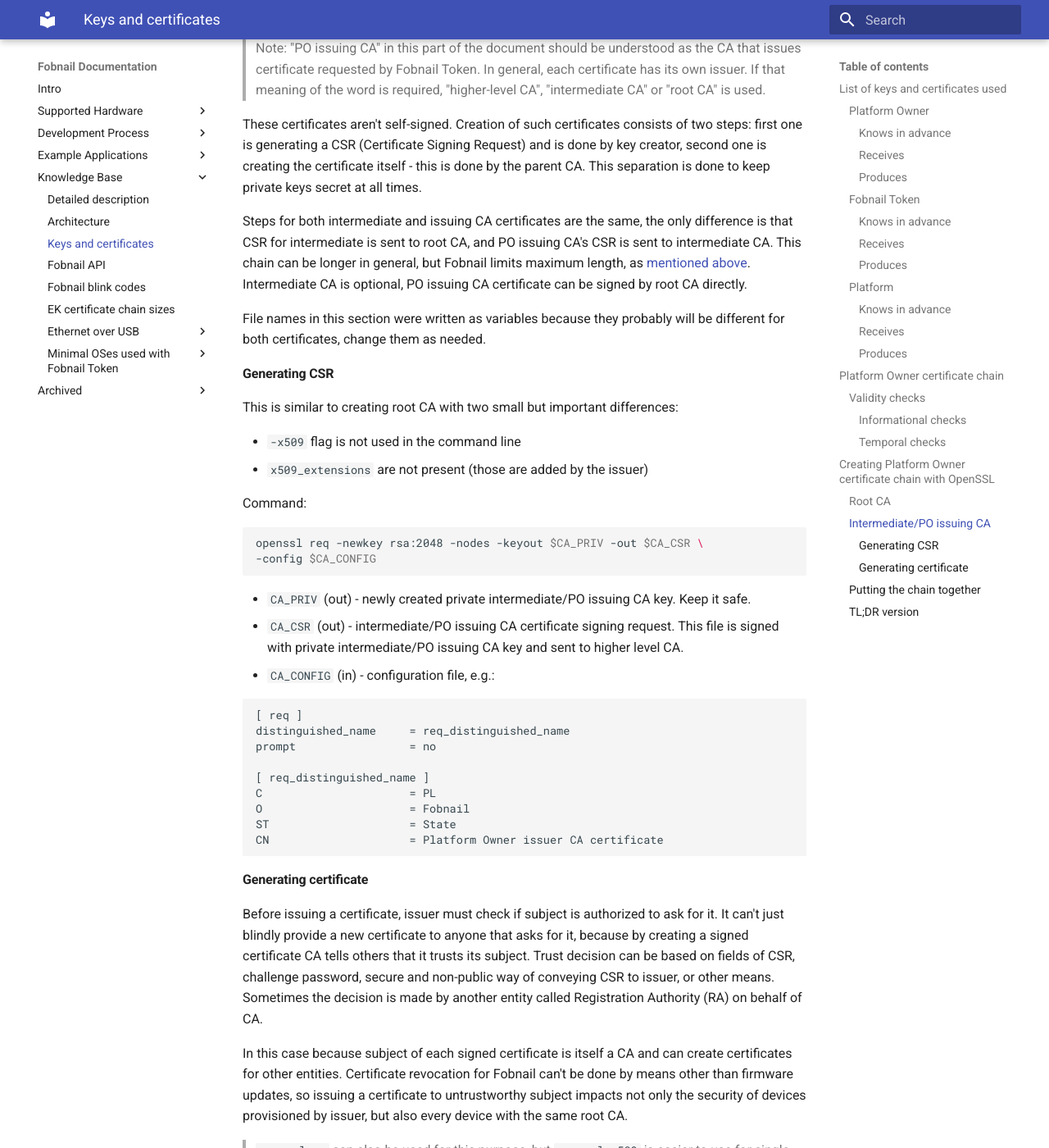
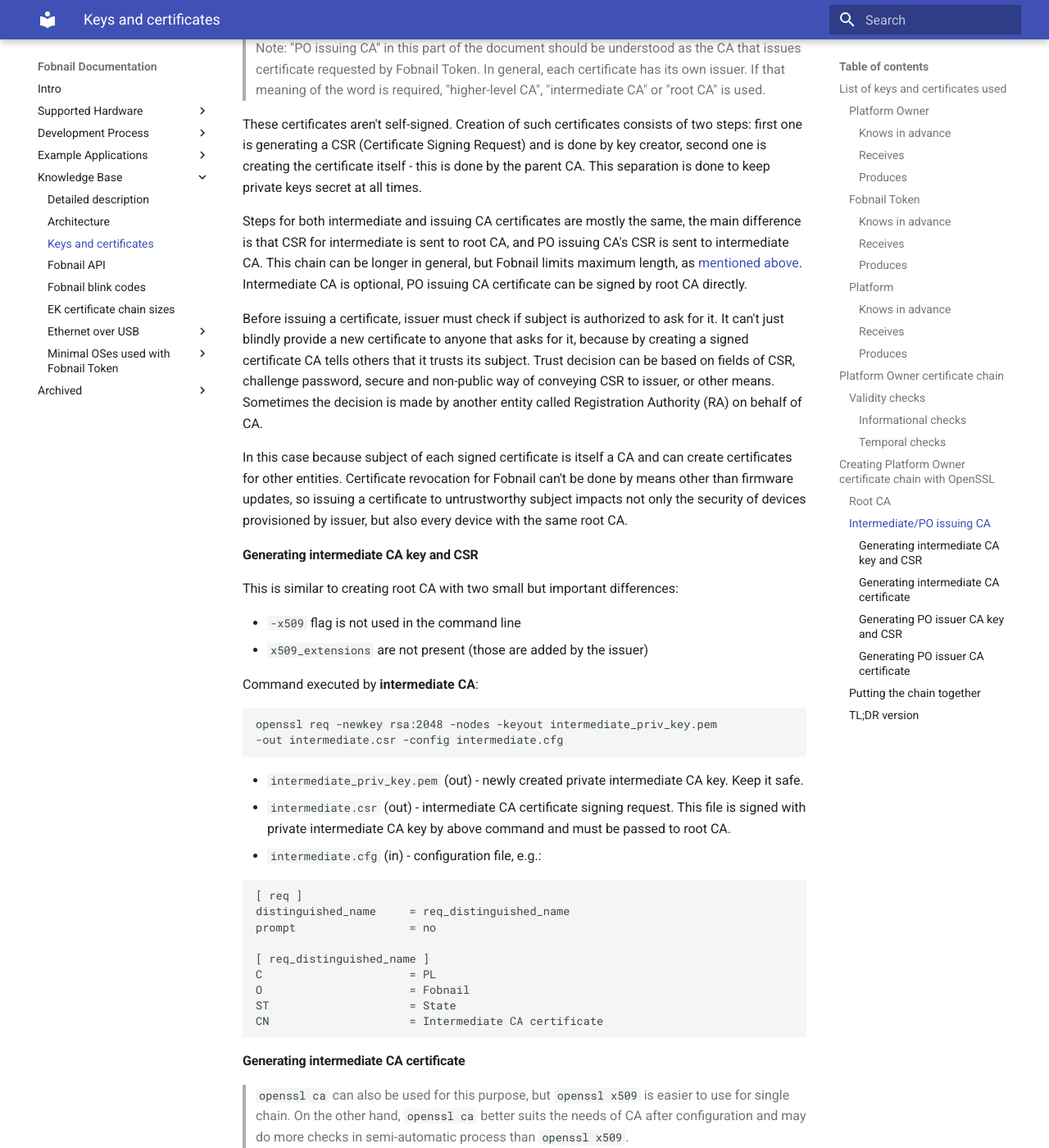
Before and after one commit to fobnail/docs, an MkDocs documentation site: the page built from docs/keys_and_certificates.md, in a window 1280 px wide and 1400 px high, scrolled down 6071 px. Shown: the whole window at 82% size. Built offline with MkDocs 1.6.1 and Material for MkDocs 9.7.7, drawn with Linux system fonts in a browser that asks for light colours; some of the changed lines change nothing that is shown; some of the changed text lies outside the part shown.

Commit message:
keys_and_certificates.md: improve copypastability
Signed-off-by: Krystian Hebel <krystian.hebel@3mdeb.com>

````diff
--- a/docs/keys_and_certificates.md
+++ b/docs/keys_and_certificates.md
@@ -202,33 +202,37 @@
 Request).
 
 * First create configuration file `root_ca.cfg`, for example:
-```
-[ req ]
-distinguished_name     = req_distinguished_name
-prompt                 = no
-x509_extensions        = v3_ext
 
-[ req_distinguished_name ]
-C                      = PL
-O                      = Fobnail
-ST                     = State
-CN                     = Platform Owner root CA certificate
+    ```
+    [ req ]
+    distinguished_name     = req_distinguished_name
+    prompt                 = no
+    x509_extensions        = v3_ext
 
-[v3_ext]
-basicConstraints       = critical, CA:TRUE, pathlen:3
-keyUsage               = critical, keyCertSign, cRLSign
-subjectKeyIdentifier   = hash
-authorityKeyIdentifier = keyid:always
-```
-Feel free to adjust configuration to your needs.
+    [ req_distinguished_name ]
+    C                      = PL
+    O                      = Fobnail
+    ST                     = State
+    CN                     = Platform Owner root CA certificate
+
+    [v3_ext]
+    basicConstraints       = critical, CA:TRUE, pathlen:3
+    keyUsage               = critical, keyCertSign, cRLSign
+    subjectKeyIdentifier   = hash
+    authorityKeyIdentifier = keyid:always
+    ```
+
+    Feel free to adjust configuration to your needs.
 
 * Run command:
+
     ```shell
     openssl req -newkey rsa:2048 -nodes -keyout root_ca_priv.pem -x509 -days 365 \
-    -out root_ca.crt -config root_ca.cfg
+    -out root.crt -config root_ca.cfg
     ```
+
     - `root_ca_priv.pem` - newly created private root CA key. Keep it safe.
-    - `root_ca.crt` - root CA certificate. This will be hardcoded and marked as
+    - `root.crt` - root CA certificate. This will be hardcoded and marked as
       trusted by Fobnail Token.
 
 
@@ -245,49 +249,12 @@
 done by the parent CA. This separation is done to keep private keys secret at
 all times.
 
-Steps for both intermediate and issuing CA certificates are the same, the only
-difference is that CSR for intermediate is sent to root CA, and PO issuing CA's
-CSR is sent to intermediate CA. This chain can be longer in general, but Fobnail
-limits maximum length, as [mentioned above](#informational-checks). Intermediate
-CA is optional, PO issuing CA certificate can be signed by root CA directly.
-
-File names in this section were written as variables because they probably will
-be different for both certificates, change them as needed.
-
-#### Generating CSR
-
-This is similar to creating root CA with two small but important differences:
-
-- `-x509` flag is not used in the command line
-- `x509_extensions` are not present (those are added by the issuer)
-
-Command:
-
-```shell
-openssl req -newkey rsa:2048 -nodes -keyout $CA_PRIV -out $CA_CSR \
--config $CA_CONFIG
-```
-
-- `CA_PRIV` (out) - newly created private intermediate/PO issuing CA key. Keep
-it safe.
-- `CA_CSR` (out) - intermediate/PO issuing CA certificate signing request. This
-file is signed with private intermediate/PO issuing CA key and sent to higher
-level CA.
-- `CA_CONFIG` (in) - configuration file, e.g.:
-
-```
-[ req ]
-distinguished_name     = req_distinguished_name
-prompt                 = no
-
-[ req_distinguished_name ]
-C                      = PL
-O                      = Fobnail
-ST                     = State
-CN                     = Platform Owner issuer CA certificate
-```
-
-#### Generating certificate
+Steps for both intermediate and issuing CA certificates are mostly the same, the
+main difference is that CSR for intermediate is sent to root CA, and PO issuing
+CA's CSR is sent to intermediate CA. This chain can be longer in general, but
+Fobnail limits maximum length, as [mentioned above](#informational-checks).
+Intermediate CA is optional, PO issuing CA certificate can be signed by root CA
+directly.
 
 Before issuing a certificate, issuer must check if subject is authorized to
 ask for it. It can't just blindly provide a new certificate to anyone that asks
@@ -303,28 +270,114 @@
 untrustworthy subject impacts not only the security of devices provisioned by
 issuer, but also every device with the same root CA.
 
+#### Generating intermediate CA key and CSR
+
+This is similar to creating root CA with two small but important differences:
+
+- `-x509` flag is not used in the command line
+- `x509_extensions` are not present (those are added by the issuer)
+
+Command executed by **intermediate CA**:
+
+```shell
+openssl req -newkey rsa:2048 -nodes -keyout intermediate_priv_key.pem
+-out intermediate.csr -config intermediate.cfg
+```
+
+- `intermediate_priv_key.pem` (out) - newly created private intermediate CA key.
+  Keep it safe.
+- `intermediate.csr` (out) - intermediate CA certificate signing request. This
+  file is signed with private intermediate CA key by above command and must be
+  passed to root CA.
+- `intermediate.cfg` (in) - configuration file, e.g.:
+
+```text
+[ req ]
+distinguished_name     = req_distinguished_name
+prompt                 = no
+
+[ req_distinguished_name ]
+C                      = PL
+O                      = Fobnail
+ST                     = State
+CN                     = Intermediate CA certificate
+```
+
+#### Generating intermediate CA certificate
+
 > `openssl ca` can also be used for this purpose, but `openssl x509` is easier
-to use for single use. On the other hand, `openssl ca` better suits the needs of
-CA after configuration and may do more checks in semi-automatic process than
+to use for single chain. On the other hand, `openssl ca` better suits the needs
+of CA after configuration and may do more checks in semi-automatic process than
 `openssl x509`.
 
-Command:
+Command executed by **root CA**:
 
 ```shell
-openssl x509 -req -in $SUBJECT_CSR -CA $AUTHORITY_CERT -CAkey $AUTHORITY_PRIV \
+openssl x509 -req -in intermediate.csr -CA root.crt -CAkey root_ca_priv.pem \
+    -CAcreateserial -days 365 -extfile intermediate.ext -out intermediate.crt
+```
+
+- `intermediate.csr` (in) - sent by intermediate CA.
+- `root.crt` and `root_ca_priv.pem` (in) - those were created by root CA
+  earlier.
+- `intermediate.crt` (out) - intermediate CA certificate signed with root CA key
+  `root_ca_priv.pem`.
+- `intermediate.ext` (in) - file describing certificate extensions, e.g.:
+
+```text
+basicConstraints       = critical, CA:TRUE, pathlen:2
+keyUsage               = critical, keyCertSign, cRLSign
+subjectKeyIdentifier   = hash
+authorityKeyIdentifier = keyid:always
+```
+
+#### Generating PO issuer CA key and CSR
+
+Command executed by **PO issuer CA**:
+
+```shell
+openssl req -newkey rsa:2048 -nodes -keyout root_ca_priv.pem -out issuer.csr \
+-config issuer.cfg
+```
+
+- `root_ca_priv.pem` (out) - newly created private PO issuing CA key. Keep it
+  safe.
+- `issuer.csr` (out) - PO issuing CA certificate signing request. This file is
+  signed with private PO issuing CA key by above command and must be passed to
+  intermediate CA.
+- `issuer.cfg` (in) - configuration file, e.g.:
+
+```text
+[ req ]
+distinguished_name     = req_distinguished_name
+prompt                 = no
+
+[ req_distinguished_name ]
+C                      = PL
+O                      = Fobnail
+ST                     = State
+CN                     = Platform Owner issuer CA certificate
+```
+
+#### Generating PO issuer CA certificate
+
+Command executed by **intermediate CA**:
+
+```shell
+openssl x509 -req -in issuer.csr -CA $AUTHORITY_CERT -CAkey $AUTHORITY_PRIV \
         -CAcreateserial -days 365 -extfile $SUBJECT_EXT -out $SUBJECT_CERT
 ```
 
-- `SUBJECT_CSR` (in) - sent by lower-level CA.
-- `AUTHORITY_CERT` and `AUTHORITY_PRIV` (in) - those were created by
-higher-level CA earlier.
-- `SUBJECT_CERT` (out) - lower-level CA certificate signed with
-`AUTHORITY_PRIV`.
-- `SUBJECT_EXT` (in) - file describing certificate extensions, e.g.:
+- `issuer.csr` (in) - sent by PO issuer CA.
+- `intermediate_priv_key.pem` (in) - created by intermediate CA earlier.
+- `intermediate.crt` (in) - issued by root CA in response to request from
+  intermediate CA.
+- `issuer.crt` (out) - PO issuer CA certificate signed with
+  `intermediate_priv_key.pem`.
+- `issuer.ext` (in) - file describing certificate extensions, e.g.:
 
-```
-# pathlen = 2 for intermediate, 1 for issuer certificate
-basicConstraints       = critical, CA:TRUE, pathlen:2
+```text
+basicConstraints       = critical, CA:TRUE, pathlen:1
 keyUsage               = critical, keyCertSign, cRLSign
 subjectKeyIdentifier   = hash
 authorityKeyIdentifier = keyid:always
````
